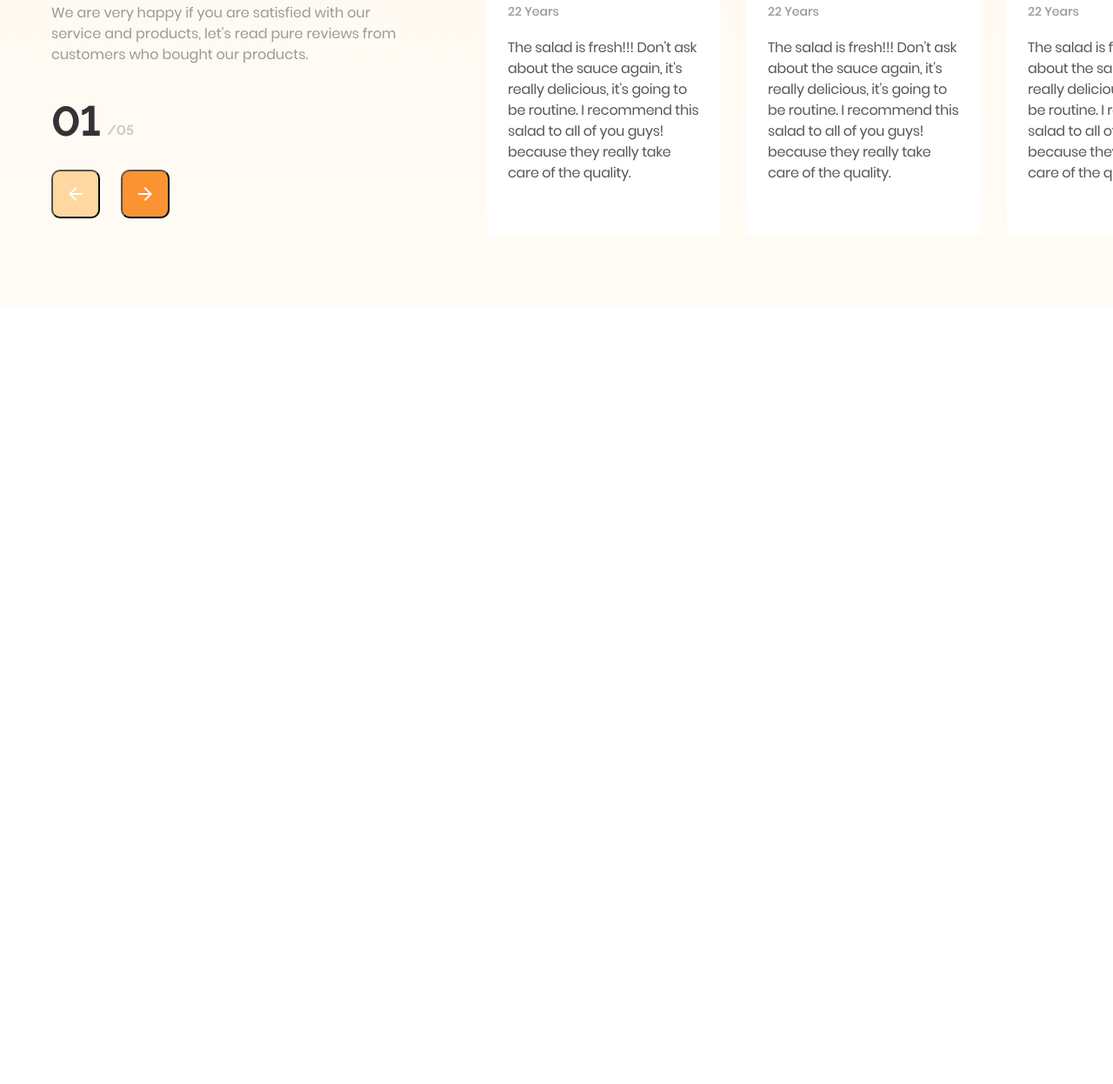
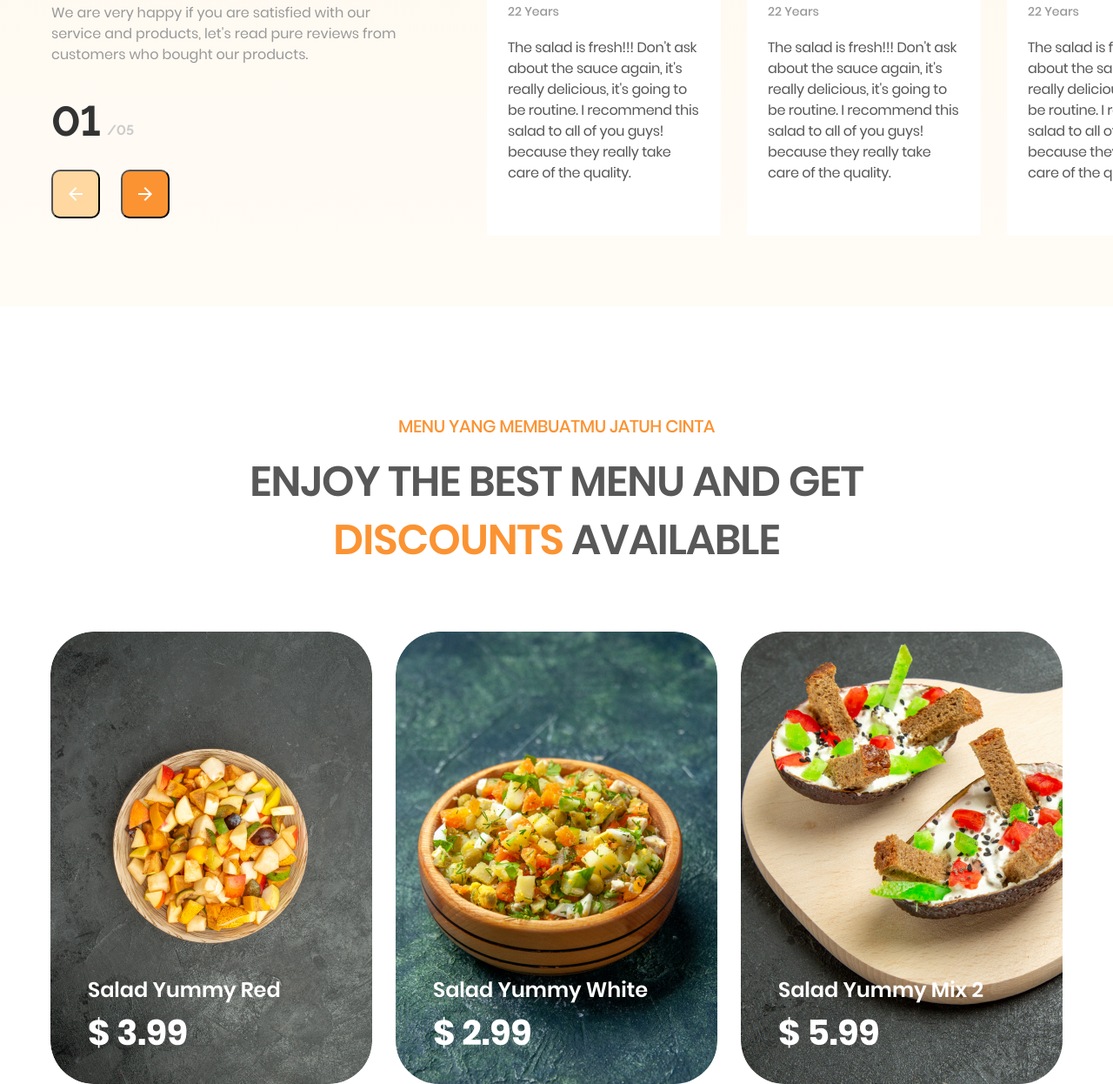
Before and after one commit to koniro/A2Design__internship, a website: page index.html in a window 1280 px wide. Shown: the part 2196-3442 px from the top of the page at 87% size. Before the commit the page ends 2548 px from the top, so only its background shows below. Drawn offline with nearby package versions, Linux system fonts and the light colour scheme; files whose address does not match are found by name.

Commit message:
menu section done in static form

```diff
--- a/index.html
+++ b/index.html
@@ -277,6 +277,51 @@
             </div>
         </div>
     </section>
+
+    <section class="food-menu__section">
+        <div class="container">
+            <div class="food-menu__content">
+                <p class="pre-h__parag">
+                    MENU YANG MEMBUATMU JATUH CINTA
+                </p>
+                <h2 class="food-menu__h">
+                    ENJOY THE BEST MENU AND GET<br>
+                    <span class="span__orange">DISCOUNTS</span> AVAILABLE
+                </h2>
+                <div class="food-menu">
+                    <div class="food-menu__card" id="cbg1">
+                        <p class="food__name">
+                            Salad Yummy Red
+                        </p>
+                        <p class="food__price">
+                            $ 3.99
+                        </p>
+                        <!-- <img src="./src/images/cbg1.png" alt="" class="card__bg"> -->
+                    </div>
+                    <!--  -->
+                    <div class="food-menu__card" id="cbg2">
+                        <p class="food__name">
+                            Salad Yummy White
+                        </p>
+                        <p class="food__price">
+                            $ 2.99
+                        </p>
+                        <!-- <img src="./src/images/cbg1.png" alt="" class="card__bg"> -->
+                    </div>
+                    <!--  -->
+                    <div class="food-menu__card" id="cbg3">
+                        <p class="food__name">
+                            Salad Yummy Mix 2
+                        </p>
+                        <p class="food__price">
+                            $ 5.99
+                        </p>
+                        <!-- <img src="./src/images/cbg1.png" alt="" class="card__bg"> -->
+                    </div>
+                </div>
+            </div>
+        </div>
+    </section>
 </main>
 </body>
 </html>
--- a/styles/style.css
+++ b/styles/style.css
@@ -1475,3 +1475,122 @@ h1 {
 
     color: #575757;
 }
+
+/* место класса-анимации для карусели */
+
+.food-menu__section {
+
+}
+
+.food-menu__content {
+
+}
+
+.pre-h__parag {
+    margin: 120px 0 0 0;
+    /* width: 450px; */
+    height: 36px;
+
+
+    font-family: 'Poppins';
+    font-style: normal;
+    font-weight: 500;
+    font-size: 20px;
+    line-height: 180%;
+    /* identical to box height, or 36px */
+
+    text-align: center;
+    letter-spacing: -0.02em;
+
+    /* #FB9333 */
+
+    color: #FB9333;
+
+}
+
+.food-menu__h {
+    margin: 12px 0 0 0;
+    /* width: 732px; */
+    height: 134px;
+
+
+    font-family: 'Poppins';
+    font-style: normal;
+    font-weight: 600;
+    font-size: 48px;
+    line-height: 140%;
+    /* or 67px */
+
+    text-align: center;
+    letter-spacing: -0.02em;
+
+    color: #585858;
+}
+
+.food-menu {
+    margin: 72px 0 0 0;
+    display: flex;
+    justify-content: center;
+    flex-direction: row;
+}
+
+.food-menu__card {
+    width: 370px;
+    height: 520px;
+    border-radius: 50px;
+
+
+}
+#cbg1{
+    background-image: url(../src/images/cbg1.png);
+}
+#cbg2{
+    background-image: url(../src/images/cbg2.png);
+    margin-left: 27px;
+}
+#cbg3{
+    background-image: url(../src/images/cbg3.png);
+    margin-left: 27px;
+}
+
+.food__name {
+
+    width: 260px;
+    height: 33px;
+
+
+    font-family: 'Poppins';
+    font-style: normal;
+    font-weight: 600;
+    font-size: 24px;
+    line-height: 130%;
+    /* or 31px */
+    padding: 396px 0 0 43px;
+    margin: 0;
+    /* #FFFFFF */
+
+    color: #FFFFFF;
+}
+
+.food__price {
+
+    width: 150px;
+    height: 45px;
+    margin: 6px 0 0 43px;
+
+    font-family: 'Poppins';
+    font-style: normal;
+    font-weight: 700;
+    font-size: 40px;
+    line-height: 130%;
+    /* or 52px */
+
+
+    /* #FFFFFF */
+
+    color: #FFFFFF;
+}
+
+.card__bg {
+
+}
```
Also changed, not shown: src/images/cbg1.png (added), src/images/cbg2.png (added), src/images/cbg3.png (added).
